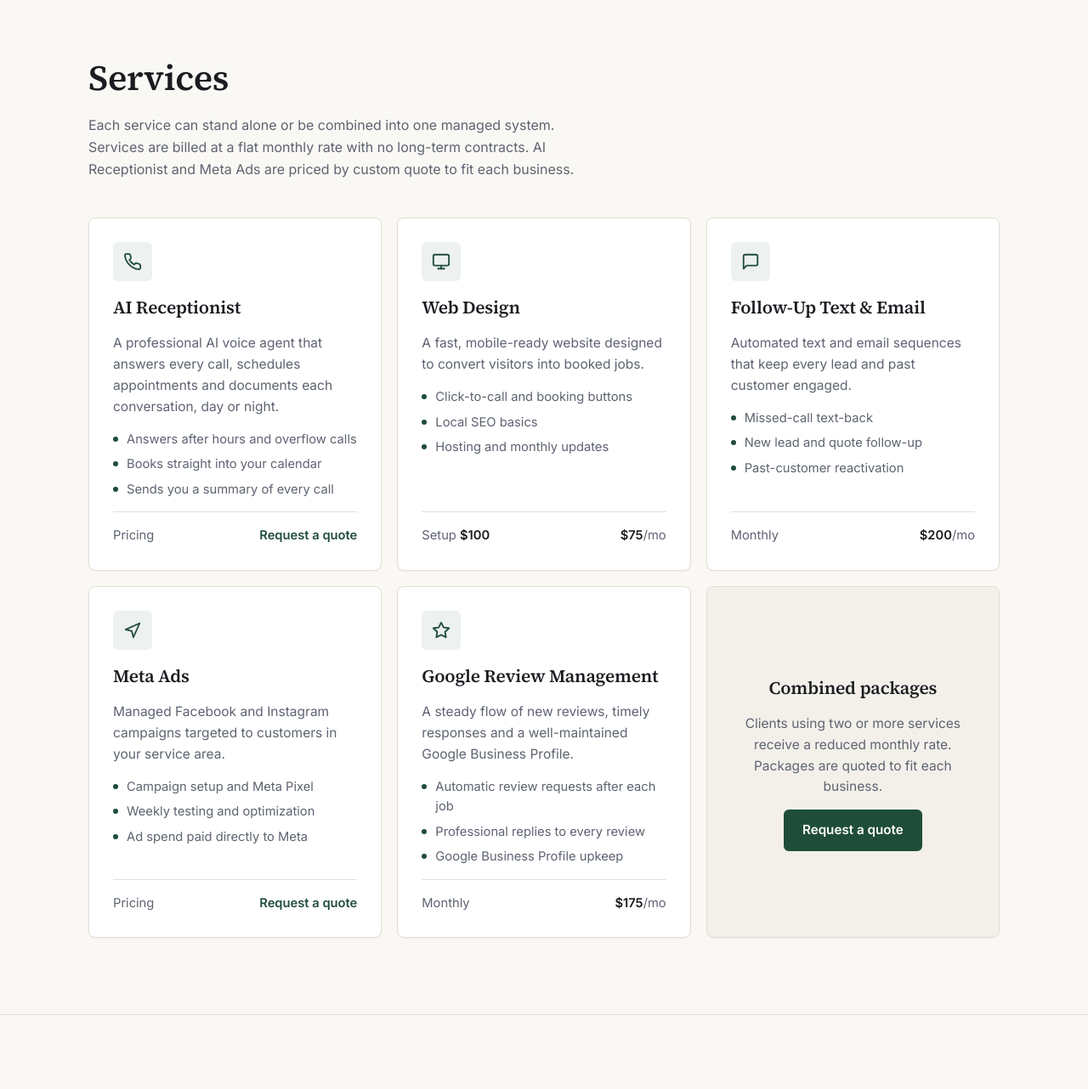
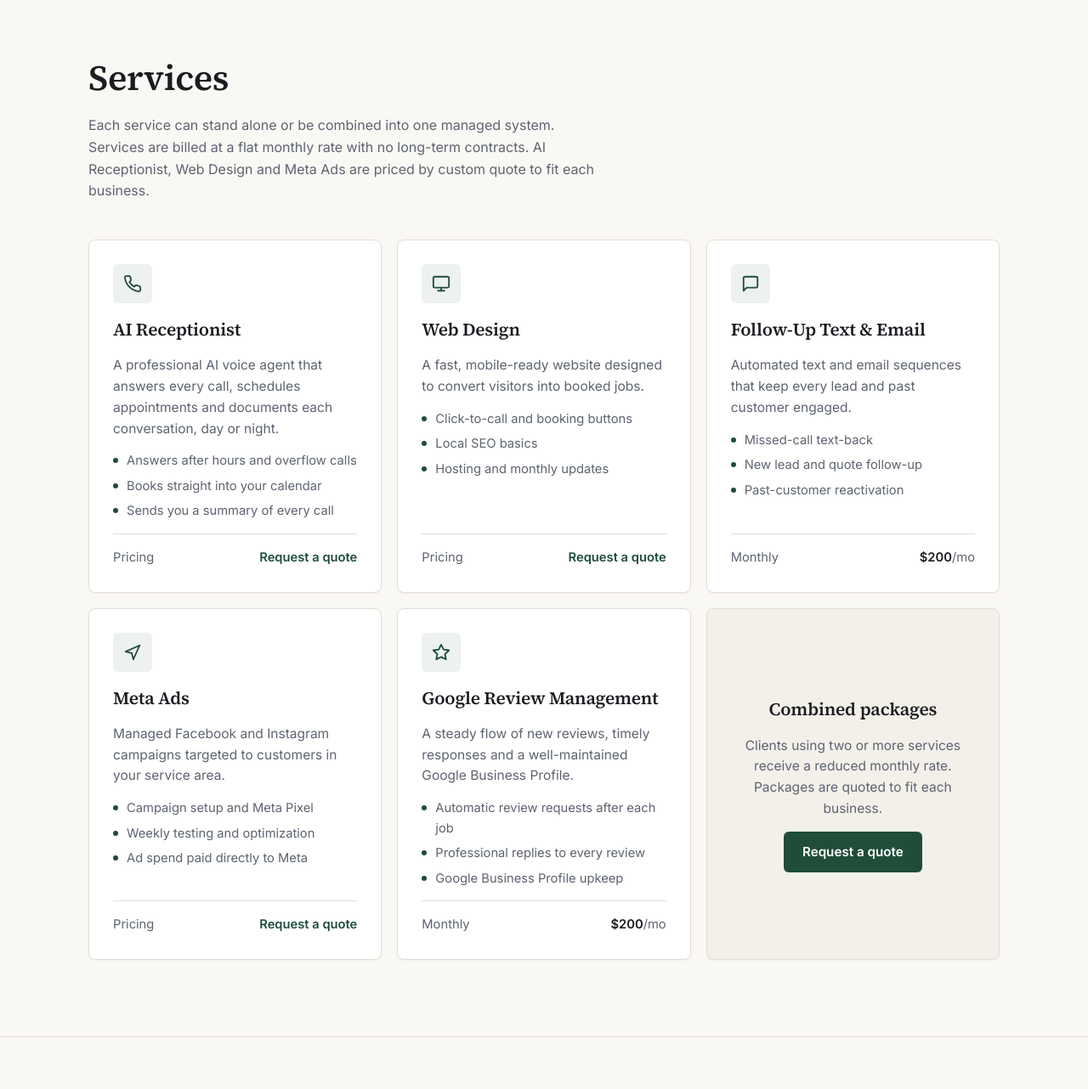
Before and after one commit to Collettijames801/CD-Agency, a plain HTML site: page index.html in a window 1280 px wide. Shown: the part 740-2022 px from the top of the page at 85% size. Drawn offline with Linux system fonts and the light colour scheme.

Commit message:
Web Design to quote, Google Reviews to $200/mo, update fee policies

```diff
--- a/index.html
+++ b/index.html
@@ -162,7 +162,7 @@
   <div class="wrap">
     <div class="section-head">
       <h2>Services</h2>
-      <p>Each service can stand alone or be combined into one managed system. Services are billed at a flat monthly rate with no long-term contracts. AI Receptionist and Meta Ads are priced by custom quote to fit each business.</p>
+      <p>Each service can stand alone or be combined into one managed system. Services are billed at a flat monthly rate with no long-term contracts. AI Receptionist, Web Design and Meta Ads are priced by custom quote to fit each business.</p>
     </div>
     <div class="grid">
 
@@ -183,7 +183,7 @@
         <h3>Web Design</h3>
         <p>A fast, mobile-ready website designed to convert visitors into booked jobs.</p>
         <ul><li>Click-to-call and booking buttons</li><li>Local SEO basics</li><li>Hosting and monthly updates</li></ul>
-        <div class="price"><span>Setup <strong>$100</strong></span><span><strong>$75</strong>/mo</span></div>
+        <div class="price"><span>Pricing</span><a href="#contact" style="color:var(--accent); font-weight:600;">Request a quote</a></div>
       </div>
 
       <div class="card">
@@ -213,7 +213,7 @@
         <h3>Google Review Management</h3>
         <p>A steady flow of new reviews, timely responses and a well-maintained Google Business Profile.</p>
         <ul><li>Automatic review requests after each job</li><li>Professional replies to every review</li><li>Google Business Profile upkeep</li></ul>
-        <div class="price"><span>Monthly</span><span><strong>$175</strong>/mo</span></div>
+        <div class="price"><span>Monthly</span><span><strong>$200</strong>/mo</span></div>
       </div>
 
       <div class="card card-bundle">
@@ -262,7 +262,7 @@
     <div class="policies">
       <div class="policy">
         <h3>Billing</h3>
-        <p>Setup fees are billed once at signup. Monthly services are billed automatically each month by card through our secure payment processor, Stripe. All prices are in USD.</p>
+        <p>Any one-time fees included in a quote are billed at signup. Monthly services are billed automatically each month by card through our secure payment processor, Stripe. All prices are in USD.</p>
       </div>
       <div class="policy">
         <h3>Cancellation</h3>
@@ -270,7 +270,7 @@
       </div>
       <div class="policy">
         <h3>Refunds</h3>
-        <p>Setup fees are refundable before work begins. Once setup work has started, setup fees are non-refundable. Monthly fees are not prorated or refunded for partial months.</p>
+        <p>One-time fees are refundable before work begins. Once work has started, one-time fees are non-refundable. Monthly fees are not prorated or refunded for partial months.</p>
       </div>
     </div>
   </div>
```
